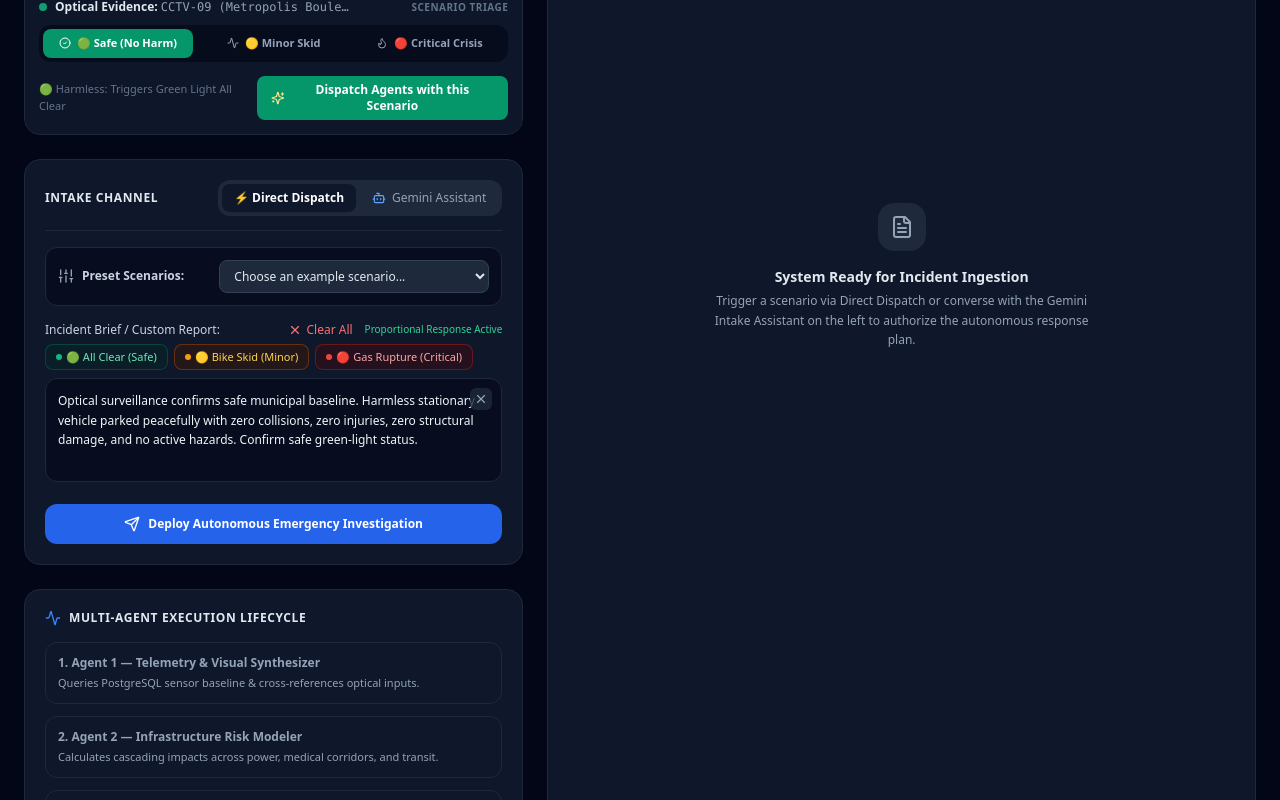
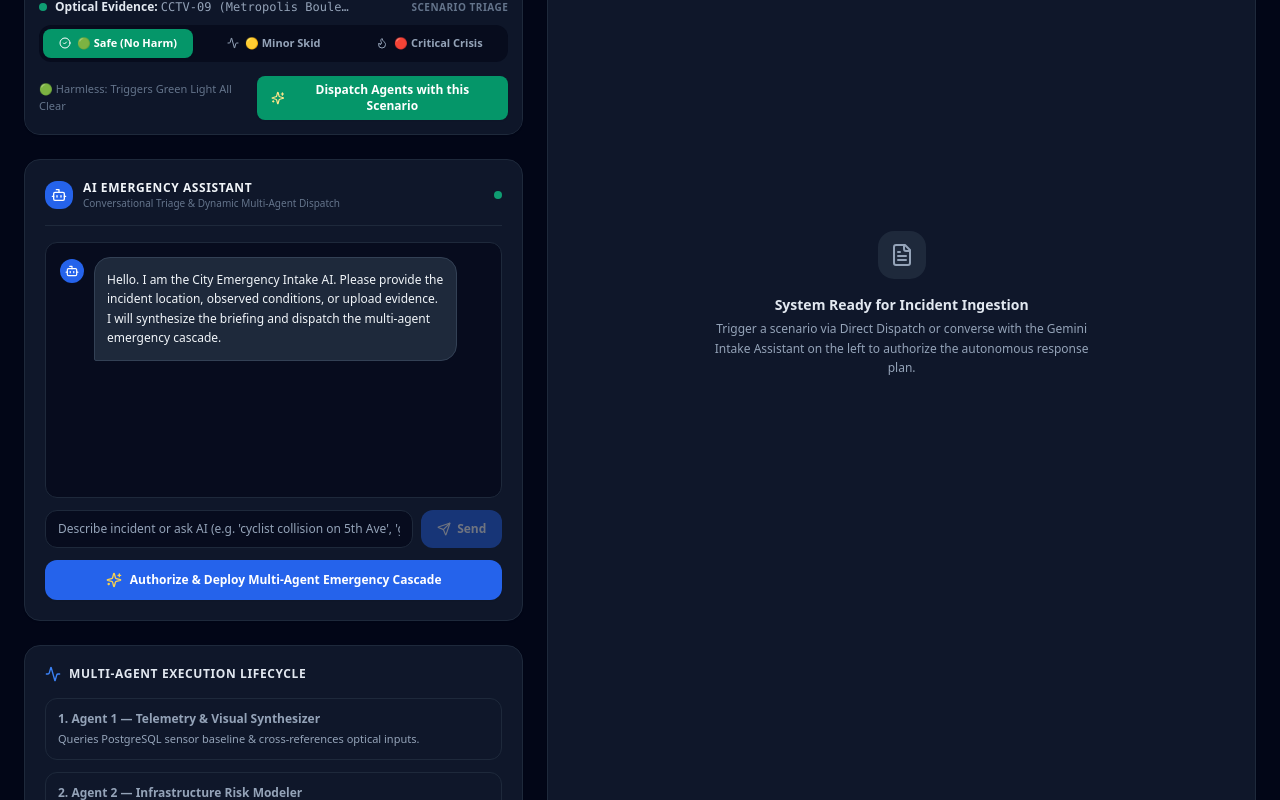
Before and after one commit to ajayshetty143/Triple_ai, a Next.js app: page / in a window 1280 px wide. Shown: the part 486-1286 px from the top of the page. Built offline with nearby package versions, Linux system fonts and the light colour scheme.

Commit message:
feat: Remove direct dispatch CAD form and make AI Assistant the sole conversational intake channel

```diff
--- a/pages/index.js
+++ b/pages/index.js
@@ -102,13 +102,12 @@ export default function Dashboard() {
     }
   }, [isDark]);
 
-  const [inputMode, setInputMode] = useState('quick');
   const [incidentText, setIncidentText] = useState(PRESET_SCENARIOS[0].text);
 
   const [chatMessages, setChatMessages] = useState([
     {
       role: 'assistant',
-      content: "Hello. I am the City Emergency Intake AI. Please provide the incident location, observed conditions, or injuries. I will synthesize the briefing and dispatch the multi-agent emergency cascade."
+      content: "Hello. I am the City Emergency Intake AI. Please provide the incident location, observed conditions, or upload evidence. I will synthesize the briefing and dispatch the multi-agent emergency cascade."
     }
   ]);
   const [chatInput, setChatInput] = useState('');
@@ -682,182 +681,55 @@ export default function Dashboard() {
           <div className="rounded-2xl border bg-white dark:bg-slate-900 border-slate-200 dark:border-slate-800 shadow-sm p-5 flex flex-col gap-4">
 
             <div className="flex items-center justify-between border-b border-slate-100 dark:border-slate-800 pb-3.5">
-              <span className="text-xs font-semibold text-slate-800 dark:text-slate-200 uppercase tracking-wider">
-                Intake Channel
+              <div className="flex items-center gap-2.5">
+                <div className="w-7 h-7 rounded-xl bg-slate-900 dark:bg-blue-600 text-white flex items-center justify-center shadow-xs">
+                  <Bot className="w-4 h-4 text-blue-400 dark:text-white" />
+                </div>
+                <div>
+                  <span className="text-xs font-bold text-slate-800 dark:text-slate-100 uppercase tracking-wider block">
+                    AI Emergency Assistant
                   </span>
-              <div className="flex items-center gap-1 bg-slate-100 dark:bg-slate-800 p-1 rounded-xl text-xs font-medium">
+                  <span className="text-[10px] text-slate-500 block">
+                    Conversational Triage & Dynamic Multi-Agent Dispatch
+                  </span>
+                </div>
+              </div>
+              <div className="flex items-center gap-2">
+                {chatMessages.length > 1 && (
                   <button
                     type="button"
-                  onClick={() => setInputMode('quick')}
-                  className={`px-3 py-1.5 rounded-lg transition ${
-                    inputMode === 'quick'
-                      ? 'bg-white dark:bg-slate-900 text-slate-900 dark:text-white shadow-sm font-semibold'
-                      : 'text-slate-600 dark:text-slate-400 hover:text-slate-900 dark:hover:text-white'
-                  }`}
+                    onClick={() => {
+                      setChatMessages([
+                        {
+                          role: 'assistant',
+                          content: "Hello. I am the City Emergency Intake AI. Please provide the incident location, observed conditions, or upload evidence. I will synthesize the briefing and dispatch the multi-agent emergency cascade."
+                        }
+                      ]);
+                      setActiveDossier(null);
+                    }}
+                    className="text-[11px] font-medium text-slate-500 hover:text-slate-800 dark:hover:text-slate-200 transition"
+                    title="Start fresh conversation"
                   >
-                  ⚡ Direct Dispatch
+                    Reset Chat
                   </button>
-                <button
-                  type="button"
-                  onClick={() => setInputMode('chat')}
-                  className={`px-3 py-1.5 rounded-lg transition flex items-center gap-1.5 ${
-                    inputMode === 'chat'
-                      ? 'bg-white dark:bg-slate-900 text-slate-900 dark:text-white shadow-sm font-semibold'
-                      : 'text-slate-600 dark:text-slate-400 hover:text-slate-900 dark:hover:text-white'
-                  }`}
-                >
-                  <Bot className="w-3.5 h-3.5 text-blue-600 dark:text-blue-400" />
-                  <span>Gemini Assistant</span>
-                </button>
+                )}
+                <span className="w-2 h-2 rounded-full bg-emerald-500 animate-pulse" title="Intake AI Online" />
               </div>
             </div>
 
-            {/* MODE 1: Direct Dispatch */}
-            {inputMode === 'quick' && (
-              <div className="space-y-4">
-                {/* Compact Dropdown Selector for Example Scenarios */}
-                <div className="p-3 rounded-xl bg-slate-50 dark:bg-slate-950/60 border border-slate-200 dark:border-slate-800 flex items-center justify-between gap-3">
-                  <div className="flex items-center gap-2">
-                    <Sliders className="w-4 h-4 text-slate-500 dark:text-slate-400 shrink-0" />
-                    <span className="text-xs font-semibold text-slate-700 dark:text-slate-300">
-                      Preset Scenarios:
-                    </span>
-                  </div>
-                  <select
-                    id="scenarioSelect"
-                    onChange={(e) => {
-                      const idx = parseInt(e.target.value, 10);
-                      if (!isNaN(idx) && PRESET_SCENARIOS[idx]) {
-                        selectScenario(PRESET_SCENARIOS[idx]);
-                      }
-                    }}
-                    defaultValue=""
-                    className="flex-1 max-w-[270px] text-xs rounded-lg px-2.5 py-1.5 bg-white dark:bg-slate-800 border border-slate-200 dark:border-slate-700 text-slate-800 dark:text-slate-200 focus:outline-none focus:ring-2 focus:ring-slate-400 dark:focus:ring-blue-500 font-medium cursor-pointer truncate"
-                  >
-                    <option value="" disabled>Choose an example scenario...</option>
-                    {PRESET_SCENARIOS.map((sc, i) => (
-                      <option key={i} value={i}>
-                        {sc.title} ({sc.severity})
-                      </option>
-                    ))}
-                  </select>
-                </div>
-
-                {/* Input Textarea with 1-Click CAD Scenario Chips */}
-                <div>
-                  <div className="flex items-center justify-between mb-1.5">
-                    <label htmlFor="incidentText" className="text-xs font-medium text-slate-700 dark:text-slate-300">
-                      Incident Brief / Custom Report:
-                    </label>
-                    <div className="flex items-center gap-3">
-                      {incidentText && (
-                        <button
-                          type="button"
-                          onClick={() => setIncidentText('')}
-                          className="text-xs font-medium text-red-600 dark:text-red-400 hover:text-red-700 dark:hover:text-red-300 flex items-center gap-1 transition"
-                          title="Clear all text"
-                        >
-                          <X className="w-3.5 h-3.5" />
-                          <span>Clear All</span>
-                        </button>
-                      )}
-                      <span className="text-[10px] text-emerald-700 dark:text-emerald-400 font-medium">Proportional Response Active</span>
-                    </div>
-                  </div>
-
-                  {/* 1-Click CAD Scenario Chips */}
-                  <div className="flex flex-wrap items-center gap-1.5 mb-2">
-                    <button
-                      type="button"
-                      onClick={() => {
-                        setOpticalScenario('safe');
-                        setIncidentText("Optical surveillance confirms safe municipal baseline. Harmless stationary vehicle parked peacefully with zero collisions, zero injuries, zero structural damage, and no active hazards. Confirm safe green-light status.");
-                      }}
-                      className="px-2.5 py-1 rounded-lg text-[11px] font-medium bg-emerald-50 dark:bg-emerald-950/40 text-emerald-700 dark:text-emerald-300 border border-emerald-200 dark:border-emerald-800/60 hover:bg-emerald-100 dark:hover:bg-emerald-900/60 transition flex items-center gap-1"
-                    >
-                      <span className="w-1.5 h-1.5 rounded-full bg-emerald-500" />
-                      <span>🟢 All Clear (Safe)</span>
-                    </button>
-                    <button
-                      type="button"
-                      onClick={() => {
-                        setOpticalScenario('minor');
-                        setIncidentText("Local street incident: a person fell down on the road due to a minor motorcycle/bike skid. Subject is conscious, minor abrasion, traffic slowed. Requesting local EMS ambulance and traffic officer.");
-                      }}
-                      className="px-2.5 py-1 rounded-lg text-[11px] font-medium bg-amber-50 dark:bg-amber-950/40 text-amber-700 dark:text-amber-300 border border-amber-200 dark:border-amber-800/60 hover:bg-amber-100 dark:hover:bg-amber-900/60 transition flex items-center gap-1"
-                    >
-                      <span className="w-1.5 h-1.5 rounded-full bg-amber-500" />
-                      <span>🟡 Bike Skid (Minor)</span>
-                    </button>
-                    <button
-                      type="button"
-                      onClick={() => {
-                        setOpticalScenario('critical');
-                        setIncidentText("Heavy odor of natural gas reported near 5th Ave & Elm Junction with localized surface fire threatening adjacent commercial buildings. Vehicles immobilized in intersection.");
-                      }}
-                      className="px-2.5 py-1 rounded-lg text-[11px] font-medium bg-red-50 dark:bg-red-950/40 text-red-700 dark:text-red-300 border border-red-200 dark:border-red-800/60 hover:bg-red-100 dark:hover:bg-red-900/60 transition flex items-center gap-1"
-                    >
-                      <span className="w-1.5 h-1.5 rounded-full bg-red-500" />
-                      <span>🔴 Gas Rupture (Critical)</span>
-                    </button>
-                  </div>
-                  <div className="relative">
-                    <textarea
-                      id="incidentText"
-                      rows={4}
-                      value={incidentText}
-                      onChange={(e) => setIncidentText(e.target.value)}
-                      placeholder="Enter incident description (e.g., 'a person fell down on road by bike skid' or 'substation fire')..."
-                      className="w-full text-xs rounded-xl p-3 bg-slate-50 dark:bg-slate-950/60 border border-slate-200 dark:border-slate-800 text-slate-900 dark:text-slate-100 placeholder-slate-400 focus:outline-none focus:ring-2 focus:ring-slate-400 dark:focus:ring-blue-500/40 transition resize-none leading-relaxed"
-                    />
-                    {incidentText && (
-                      <button
-                        type="button"
-                        onClick={() => setIncidentText('')}
-                        className="absolute top-2.5 right-2.5 p-1 rounded-md text-slate-400 hover:text-slate-700 dark:hover:text-slate-200 bg-white/80 dark:bg-slate-800/80 hover:bg-slate-200 dark:hover:bg-slate-700 transition"
-                        title="Clear text"
-                      >
-                        <X className="w-3.5 h-3.5" />
-                      </button>
-                    )}
-                  </div>
-                </div>
-
-                <button
-                  type="button"
-                  onClick={() => handleRunInvestigation()}
-                  disabled={loading || !incidentText.trim()}
-                  className="w-full py-3 px-4 rounded-xl bg-slate-900 hover:bg-slate-800 dark:bg-blue-600 dark:hover:bg-blue-500 text-white font-semibold text-xs flex items-center justify-center gap-2 shadow-sm transition disabled:opacity-50 disabled:cursor-not-allowed cursor-pointer"
-                >
-                  {loading ? (
-                    <>
-                      <Loader2 className="w-4 h-4 animate-spin" />
-                      <span>Orchestrating 3-Agent Cascade...</span>
-                    </>
-                  ) : (
-                    <>
-                      <Send className="w-4 h-4" />
-                      <span>Deploy Autonomous Emergency Investigation</span>
-                    </>
-                  )}
-                </button>
-              </div>
-            )}
-
-            {/* MODE 2: Gemini Conversational Assistant */}
-            {inputMode === 'chat' && (
+            {/* Conversational Assistant */}
             <div className="flex flex-col gap-3">
-                <div className="h-60 overflow-y-auto bg-slate-50 dark:bg-slate-950/60 border border-slate-200 dark:border-slate-800 rounded-xl p-3.5 space-y-3 text-xs" ref={chatScrollRef}>
+              <div className="h-64 overflow-y-auto bg-slate-50 dark:bg-slate-950/60 border border-slate-200 dark:border-slate-800 rounded-xl p-3.5 space-y-3 text-xs" ref={chatScrollRef}>
                 {chatMessages.map((msg, idx) => (
                   <div key={idx} className={`flex gap-2.5 ${msg.role === 'user' ? 'justify-end' : 'justify-start'}`}>
                     {msg.role !== 'user' && (
-                        <div className="w-6 h-6 rounded-full bg-slate-900 text-white dark:bg-blue-600 flex items-center justify-center text-[10px] shrink-0 mt-0.5">
+                      <div className="w-6 h-6 rounded-full bg-slate-900 text-white dark:bg-blue-600 flex items-center justify-center text-[10px] shrink-0 mt-0.5 shadow-xs">
                         <Bot className="w-3.5 h-3.5" />
                       </div>
                     )}
                     <div className={`p-3 rounded-2xl max-w-[85%] leading-relaxed ${
                       msg.role === 'user'
-                          ? 'bg-slate-900 text-white dark:bg-blue-600 rounded-br-sm'
+                        ? 'bg-slate-900 text-white dark:bg-blue-600 rounded-br-sm shadow-xs'
                         : 'bg-white dark:bg-slate-800 border border-slate-200 dark:border-slate-700 text-slate-800 dark:text-slate-100 rounded-bl-sm shadow-xs'
                     }`}>
                       {msg.content}
@@ -873,42 +745,68 @@ export default function Dashboard() {
                 {chatLoading && (
                   <div className="flex items-center gap-2 text-slate-500 text-xs italic">
                     <Loader2 className="w-3.5 h-3.5 animate-spin text-slate-700 dark:text-blue-500" />
-                      <span>Analyzing incident context with city telemetry...</span>
+                    <span>Analyzing scenario with municipal AI operator...</span>
                   </div>
                 )}
               </div>
 
+              {/* Ready Incident Dossier Card */}
+              {activeDossier && (
+                <div className="p-3 rounded-xl bg-emerald-50 dark:bg-emerald-950/40 border border-emerald-300 dark:border-emerald-800/80 text-xs">
+                  <div className="flex items-center justify-between mb-1">
+                    <span className="text-[10px] font-bold uppercase tracking-wider text-emerald-800 dark:text-emerald-300 flex items-center gap-1">
+                      <CheckCircle2 className="w-3.5 h-3.5" /> Incident Dossier Synthesized
+                    </span>
+                    <span className="text-[10px] font-mono text-emerald-700 dark:text-emerald-400">Ready for Dispatch</span>
+                  </div>
+                  <p className="text-emerald-950 dark:text-emerald-100 italic leading-relaxed">
+                    &ldquo;{activeDossier}&rdquo;
+                  </p>
+                </div>
+              )}
+
+              {/* Chat Input Bar */}
               <form onSubmit={handleSendChatMessage} className="flex gap-2">
                 <input
                   type="text"
                   value={chatInput}
                   onChange={(e) => setChatInput(e.target.value)}
-                    placeholder="Type to intake bot: 'cyclist skidded on 5th Ave'..."
+                  placeholder="Describe incident or ask AI (e.g. 'cyclist collision on 5th Ave', 'gas leak near substation')..."
                   className="flex-1 text-xs rounded-xl px-3 py-2.5 bg-slate-50 dark:bg-slate-950/60 border border-slate-200 dark:border-slate-800 text-slate-900 dark:text-slate-100 placeholder-slate-400 focus:outline-none focus:ring-2 focus:ring-slate-400 dark:focus:ring-blue-500/40"
                 />
                 <button
                   type="submit"
                   disabled={chatLoading || !chatInput.trim()}
-                    className="px-4 py-2 rounded-xl bg-slate-900 hover:bg-slate-800 dark:bg-blue-600 dark:hover:bg-blue-500 text-white font-semibold text-xs transition disabled:opacity-40"
+                  className="px-4 py-2 rounded-xl bg-slate-900 hover:bg-slate-800 dark:bg-blue-600 dark:hover:bg-blue-500 text-white font-semibold text-xs transition disabled:opacity-40 flex items-center gap-1.5 cursor-pointer"
                 >
-                    Send
+                  <Send className="w-3.5 h-3.5" />
+                  <span>Send</span>
                 </button>
               </form>
 
+              {/* 1-Click Multi-Agent Cascade Dispatch Button */}
               <button
                 type="button"
                 onClick={() => {
                   const textToSend = activeDossier || chatMessages[chatMessages.length - 1]?.content || incidentText;
                   handleRunInvestigation(textToSend);
                 }}
-                  disabled={loading || chatMessages.length < 2}
-                  className="w-full py-2.5 px-3 rounded-xl bg-emerald-700 hover:bg-emerald-800 dark:bg-emerald-600 dark:hover:bg-emerald-500 text-white font-semibold text-xs flex items-center justify-center gap-2 shadow-sm transition disabled:opacity-40"
+                disabled={loading || (chatMessages.length < 2 && !activeDossier && !incidentText)}
+                className="w-full py-3 px-4 rounded-xl bg-slate-900 hover:bg-slate-800 dark:bg-blue-600 dark:hover:bg-blue-500 text-white font-semibold text-xs flex items-center justify-center gap-2 shadow-sm transition disabled:opacity-40 disabled:cursor-not-allowed cursor-pointer"
               >
-                  <Sparkles className="w-4 h-4" />
-                  <span>Authorize Multi-Agent Dispatch from Dialogue</span>
+                {loading ? (
+                  <>
+                    <Loader2 className="w-4 h-4 animate-spin" />
+                    <span>Deploying Multi-Agent Emergency Cascade...</span>
+                  </>
+                ) : (
+                  <>
+                    <Sparkles className="w-4 h-4 text-amber-300" />
+                    <span>Authorize & Deploy Multi-Agent Emergency Cascade</span>
+                  </>
+                )}
               </button>
             </div>
-            )}
 
           </div>
 
```
Lines whose indentation alone changed are shown as unchanged.
